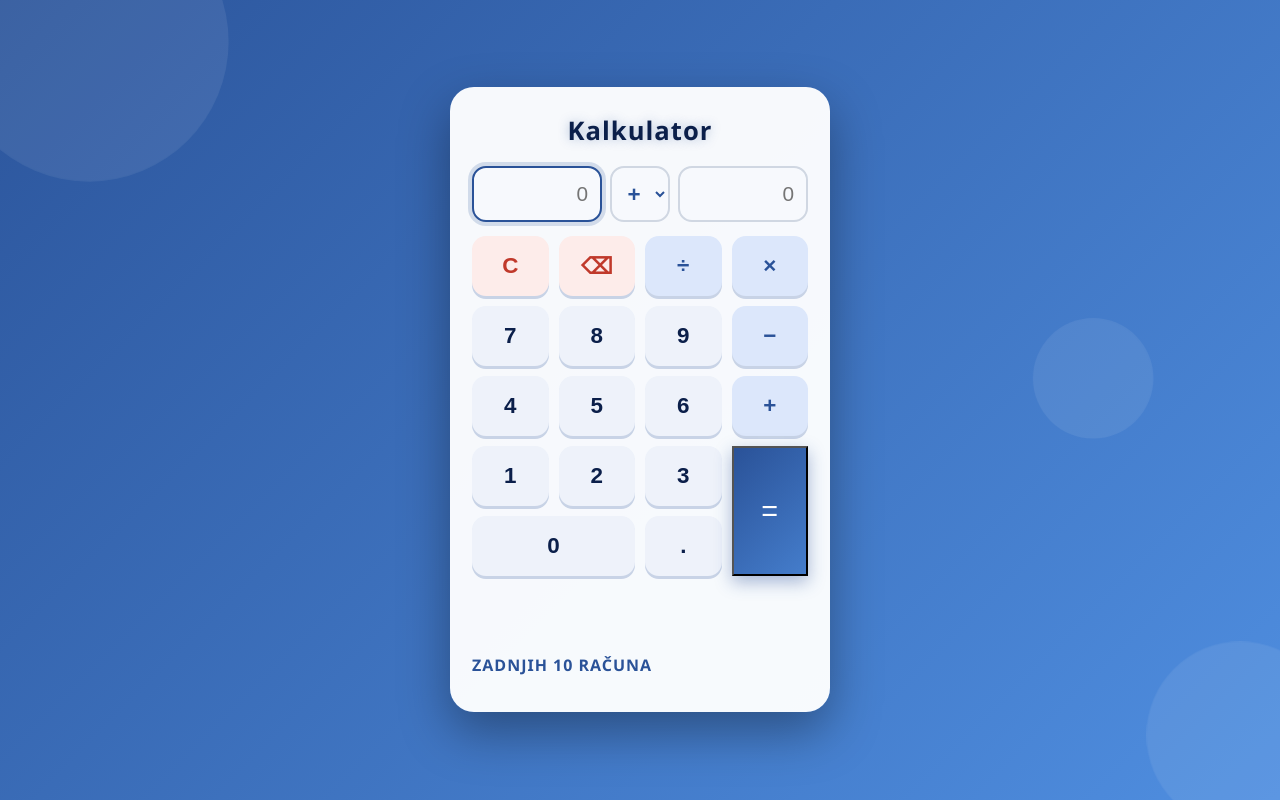
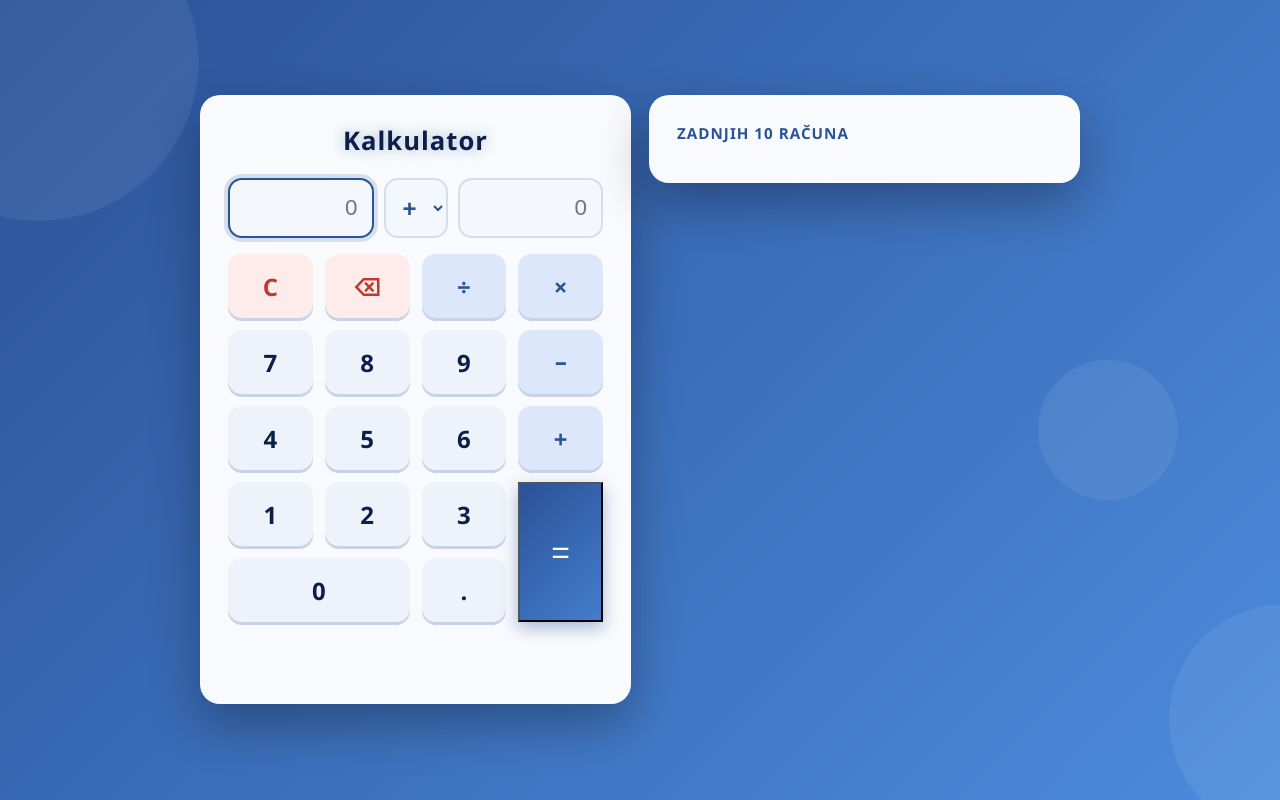
Before and after one commit to Ahm00-js/kalkulator, a plain HTML site: page index.html in a window 1280 px wide. Drawn offline with nearby package versions, Linux system fonts and the light colour scheme; no server answers.

Commit message:
Redizajn

```diff
--- a/index.html
+++ b/index.html
@@ -2,18 +2,32 @@
 <html lang="bs">
 <head>
   <meta charset="UTF-8">
-  <meta name="viewport" content="width=device-width, initial-scale=1.0">
+  <meta name="viewport" content="width=device-width, initial-scale=1.0, viewport-fit=cover">
+  <meta name="theme-color" content="#0b1f4a">
   <title>Kalkulator</title>
   <link rel="icon" href="data:,">
   <style>
     * { box-sizing: border-box; -webkit-tap-highlight-color: transparent; }
 
     :root {
-      --plava-tamna: #0b1f4a;
+      --tamna: #0b1f4a;
       --plava: #2a5298;
-      --plava-svijetla: #5fa8ff;
+      --svijetla: #5fa8ff;
       --bijela: #ffffff;
+      --pozadina-kartica: rgba(255, 255, 255, 0.97);
+      --tekst: #1d2a44;
+      --tekst-blijed: #6b7a99;
+      --linija: #d7deea;
+      --polje: #f4f7fc;
+      --tipka: #eef2fa;
+      --tipka-hover: #e0e8f7;
+      --op-bg: #dce7fb;
+      --fn-bg: #fdecea;
+      --fn-tekst: #c0392b;
+      --radius: 20px;
     }
+
+    html, body { height: 100%; }
 
     body {
       margin: 0;
@@ -22,122 +36,141 @@
       display: flex;
       align-items: center;
       justify-content: center;
-      padding: 16px;
-      font-family: "Segoe UI", Roboto, Arial, sans-serif;
+      padding: max(16px, env(safe-area-inset-top)) 16px max(16px, env(safe-area-inset-bottom));
+      font-family: "Segoe UI", Roboto, system-ui, -apple-system, Arial, sans-serif;
+      color: var(--tekst);
       background: linear-gradient(135deg, #0b1f4a, #2a5298, #5fa8ff);
       background-size: 300% 300%;
-      animation: pozadina 14s ease infinite;
-      overflow: hidden;
+      animation: pozadina 16s ease infinite;
+      overflow-x: hidden;
     }
 
     @keyframes pozadina {
-      0% { background-position: 0% 50%; }
+      0%, 100% { background-position: 0% 50%; }
       50% { background-position: 100% 50%; }
-      100% { background-position: 0% 50%; }
     }
 
     .krug {
       position: fixed;
       border-radius: 50%;
-      background: rgba(255, 255, 255, 0.08);
-      animation: lebdi 12s ease-in-out infinite;
+      background: rgba(255, 255, 255, 0.07);
+      animation: lebdi 14s ease-in-out infinite;
       pointer-events: none;
       z-index: 0;
     }
-    .krug:nth-child(1) { width: 260px; height: 260px; top: -60px; left: -60px; }
-    .krug:nth-child(2) { width: 180px; height: 180px; bottom: -40px; right: -40px; animation-delay: -4s; }
-    .krug:nth-child(3) { width: 120px; height: 120px; top: 40%; right: 10%; animation-delay: -8s; }
+    .krug:nth-child(1) { width: min(60vw, 300px); aspect-ratio: 1; top: -8%; left: -10%; }
+    .krug:nth-child(2) { width: min(45vw, 220px); aspect-ratio: 1; bottom: -6%; right: -8%; animation-delay: -5s; }
+    .krug:nth-child(3) { width: min(30vw, 140px); aspect-ratio: 1; top: 45%; right: 8%; animation-delay: -9s; }
 
     @keyframes lebdi {
       0%, 100% { transform: translate(0, 0) scale(1); }
       50% { transform: translate(20px, -30px) scale(1.08); }
     }
 
-    .kalkulator {
+    /* Raspored: na malim ekranima jedna kolona, na širokim calc + historija */
+    .wrap {
       position: relative;
       z-index: 1;
       width: 100%;
-      max-width: 380px;
-      max-height: calc(100dvh - 32px);
-      overflow-y: auto;
-      background: rgba(255, 255, 255, 0.96);
-      padding: 26px 22px;
-      border-radius: 24px;
-      box-shadow: 0 20px 50px rgba(0, 0, 0, 0.35);
+      max-width: 400px;
+      display: grid;
+      gap: 18px;
       animation: ulazak 0.7s cubic-bezier(.2,.8,.2,1) both;
     }
 
+    @media (min-width: 900px) {
+      .wrap {
+        max-width: 880px;
+        grid-template-columns: 1fr 1fr;
+        align-items: start;
+      }
+    }
+
     @keyframes ulazak {
-      from { opacity: 0; transform: translateY(40px) scale(0.95); }
+      from { opacity: 0; transform: translateY(30px) scale(0.97); }
       to { opacity: 1; transform: translateY(0) scale(1); }
     }
 
+    .kartica {
+      background: var(--pozadina-kartica);
+      border-radius: var(--radius);
+      padding: clamp(18px, 4vw, 28px);
+      box-shadow: 0 20px 50px rgba(0, 0, 0, 0.3);
+      min-width: 0;
+    }
+
     h1 {
-      margin: 0 0 18px;
-      font-size: 1.6rem;
+      margin: 0 0 clamp(14px, 3vw, 20px);
+      font-size: clamp(1.3rem, 4vw, 1.6rem);
       text-align: center;
-      color: var(--plava-tamna);
+      color: var(--tamna);
       letter-spacing: 1px;
-      animation: sjaj 3s ease-in-out infinite;
+      animation: sjaj 3.5s ease-in-out infinite;
     }
 
     @keyframes sjaj {
       0%, 100% { text-shadow: 0 0 0 rgba(42, 82, 152, 0); }
-      50% { text-shadow: 0 0 14px rgba(42, 82, 152, 0.45); }
+      50% { text-shadow: 0 0 14px rgba(42, 82, 152, 0.4); }
     }
 
+    /* Ekran računa */
     .red {
-      display: flex;
-      gap: 8px;
-      margin-bottom: 4px;
+      display: grid;
+      grid-template-columns: 1fr auto 1fr;
+      gap: clamp(6px, 2vw, 10px);
+      align-items: stretch;
     }
 
     .red input {
-      flex: 1;
+      width: 100%;
       min-width: 0;
-      height: 56px;
-      padding: 0 12px;
-      font-size: 1.3rem;
+      height: clamp(52px, 12vw, 60px);
+      padding: 0 clamp(10px, 3vw, 14px);
+      font-size: clamp(1.1rem, 4vw, 1.4rem);
       text-align: right;
-      border: 2px solid #d0d7e2;
+      color: var(--tekst);
+      border: 2px solid var(--linija);
       border-radius: 14px;
-      background: #f7f9fd;
+      background: var(--polje);
       outline: none;
       cursor: pointer;
-      transition: border-color 0.25s, box-shadow 0.25s, transform 0.15s;
+      transition: border-color 0.25s, box-shadow 0.25s;
     }
 
     .red input.aktivno {
       border-color: var(--plava);
-      box-shadow: 0 0 0 4px rgba(42, 82, 152, 0.18);
+      box-shadow: 0 0 0 4px rgba(42, 82, 152, 0.16);
     }
 
     select {
-      width: 60px;
-      height: 56px;
-      font-size: 1.4rem;
+      width: clamp(52px, 14vw, 64px);
+      height: clamp(52px, 12vw, 60px);
+      font-size: clamp(1.2rem, 4vw, 1.5rem);
       font-weight: bold;
       text-align: center;
       color: var(--plava);
-      border: 2px solid #d0d7e2;
+      border: 2px solid var(--linija);
       border-radius: 14px;
-      background: #f7f9fd;
+      background: var(--polje);
       outline: none;
+      cursor: pointer;
     }
 
+    /* Tastatura */
     .tastatura {
       display: grid;
       grid-template-columns: repeat(4, 1fr);
-      gap: 10px;
-      margin-top: 14px;
+      gap: clamp(8px, 2vw, 12px);
+      margin-top: 16px;
     }
 
     .tipka {
-      height: 60px;
-      font-size: 1.4rem;
-      font-weight: bold;
-      color: var(--plava-tamna);
-      background: #eef2fa;
+      min-height: clamp(54px, 13vw, 64px);
+      font-family: inherit;
+      font-size: clamp(1.2rem, 4vw, 1.5rem);
+      font-weight: 600;
+      color: var(--tamna);
+      background: var(--tipka);
       border: none;
       border-radius: 14px;
       cursor: pointer;
@@ -147,32 +180,36 @@
       user-select: none;
     }
 
-    .tipka:hover { background: #e0e8f7; }
+    @media (hover: hover) {
+      .tipka:hover { background: var(--tipka-hover); }
+    }
 
     .tipka:active {
       transform: translateY(3px);
       box-shadow: 0 0 0 #c8d3e6;
     }
 
-    .tipka.op { color: var(--plava); background: #dce7fb; }
-    .tipka.fn { color: #c0392b; background: #fdecea; }
+    .tipka.op { color: var(--plava); background: var(--op-bg); }
+    .tipka.fn { color: var(--fn-tekst); background: var(--fn-bg); }
 
     #izracunaj {
       grid-column: 4;
       grid-row: 4 / span 2;
-      height: auto;
-      font-size: 1.8rem;
+      min-height: 0;
+      font-size: clamp(1.6rem, 5vw, 2rem);
       color: var(--bijela);
-      background: linear-gradient(135deg, var(--plava), var(--plava-svijetla));
+      background: linear-gradient(135deg, var(--plava), var(--svijetla));
       background-size: 200% 200%;
       box-shadow: 0 6px 16px rgba(42, 82, 152, 0.4);
       position: relative;
       overflow: hidden;
     }
 
+    @media (hover: hover) {
       #izracunaj:hover {
         background-position: 100% 0;
-      box-shadow: 0 8px 20px rgba(42, 82, 152, 0.5);
+        box-shadow: 0 8px 22px rgba(42, 82, 152, 0.5);
+      }
     }
 
     #izracunaj:active { transform: scale(0.96); }
@@ -191,12 +228,12 @@
     }
 
     #rezultat {
-      margin: 18px 0 0;
+      margin: 16px 0 0;
       min-height: 2.4rem;
-      font-size: 2rem;
+      font-size: clamp(1.6rem, 6vw, 2.1rem);
       font-weight: bold;
       text-align: right;
-      color: var(--plava-tamna);
+      color: var(--tamna);
       word-break: break-all;
     }
 
@@ -209,9 +246,10 @@
       to { opacity: 1; transform: translateY(0) scale(1); }
     }
 
+    /* Historija */
     h2 {
-      margin: 22px 0 10px;
-      font-size: 1rem;
+      margin: 0 0 12px;
+      font-size: 0.95rem;
       color: var(--plava);
       text-transform: uppercase;
       letter-spacing: 1px;
@@ -221,7 +259,7 @@
       list-style: none;
       margin: 0;
       padding: 0;
-      max-height: 280px;
+      max-height: min(60vh, 480px);
       overflow-y: auto;
     }
 
@@ -229,31 +267,36 @@
       display: flex;
       justify-content: space-between;
       align-items: baseline;
+      gap: 12px;
       padding: 12px 14px;
       margin-bottom: 8px;
-      background: #f7f9fd;
+      background: var(--polje);
       border-radius: 12px;
       animation: ulazak 0.4s ease both;
     }
 
     #istorija .izraz {
-      font-size: 1.1rem;
+      font-size: clamp(0.95rem, 3vw, 1.1rem);
       color: #333;
       font-variant-numeric: tabular-nums;
+      overflow: hidden;
+      text-overflow: ellipsis;
+      white-space: nowrap;
     }
 
     #istorija .rez {
-      font-size: 1.3rem;
+      font-size: clamp(1.1rem, 3.5vw, 1.3rem);
       font-weight: bold;
-      color: var(--plava-tamna);
+      color: var(--tamna);
       font-variant-numeric: tabular-nums;
+      white-space: nowrap;
     }
 
-    @media (max-width: 420px) {
-      .kalkulator { padding: 20px 14px; }
-      .red input { font-size: 1.15rem; }
-      select { width: 52px; }
-      .tipka { height: 54px; font-size: 1.25rem; }
+    #istorija .prazno {
+      font-size: 0.95rem;
+      color: var(--tekst-blijed);
+      background: none;
+      padding: 8px 0;
     }
 
     @media (prefers-reduced-motion: reduce) {
@@ -266,12 +309,13 @@
   <div class="krug"></div>
   <div class="krug"></div>
 
-  <div class="kalkulator">
+  <main class="wrap">
+    <section class="kartica">
       <h1>Kalkulator</h1>
 
       <div class="red">
         <input type="text" id="a" inputmode="decimal" readonly placeholder="0">
-      <select id="op">
+        <select id="op" aria-label="Operacija">
           <option value="+">+</option>
           <option value="-">-</option>
           <option value="*">×</option>
@@ -305,11 +349,14 @@
         <button class="tipka" data-k=".">.</button>
       </div>
 
-    <p id="rezultat"></p>
+      <p id="rezultat" aria-live="polite"></p>
+    </section>
 
+    <section class="kartica">
       <h2>Zadnjih 10 računa</h2>
       <ul id="istorija"></ul>
-  </div>
+    </section>
+  </main>
 
   <script src="https://cdn.jsdelivr.net/npm/@supabase/supabase-js@2"></script>
   <script src="script.js"></script>
```
Lines whose indentation alone changed are shown as unchanged.
